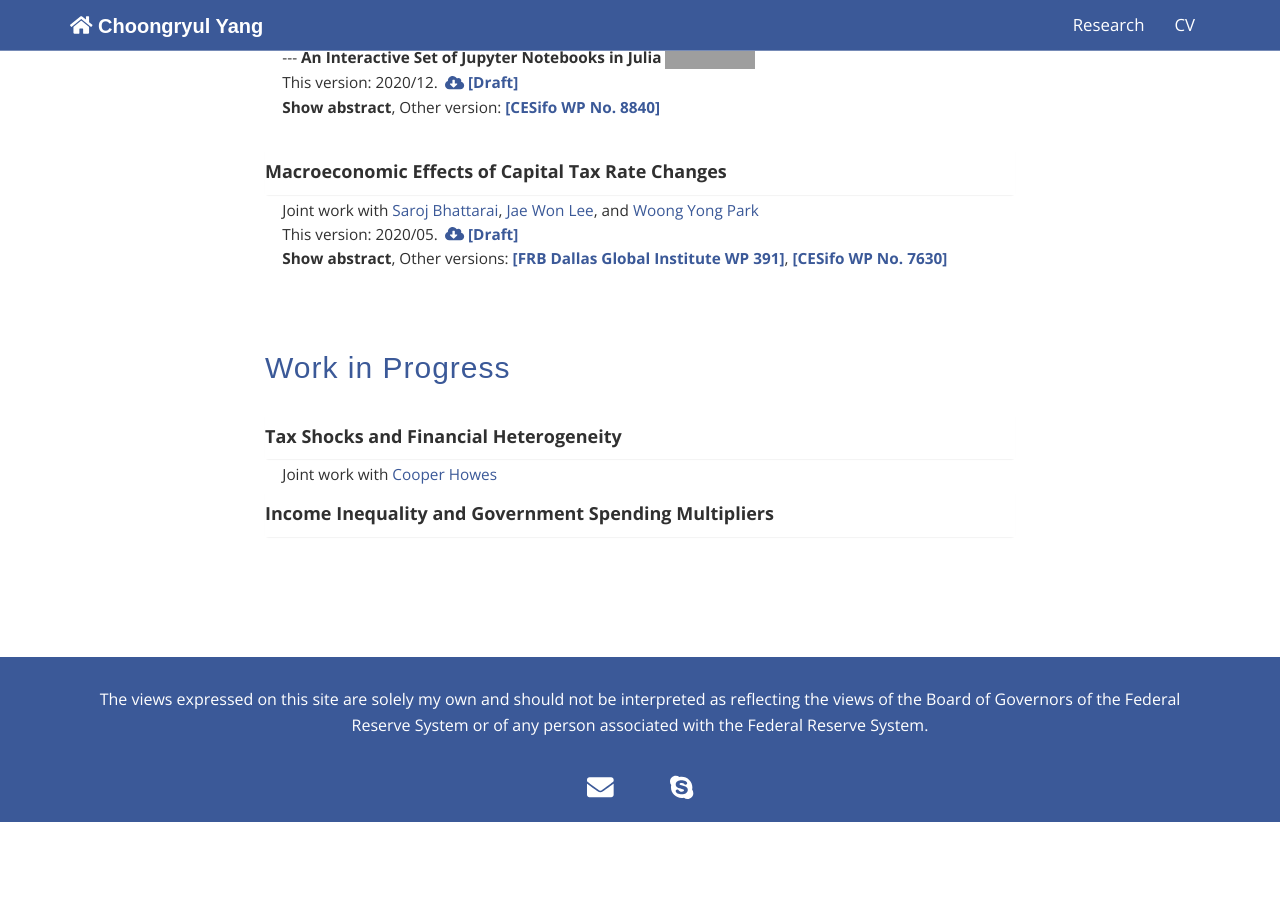
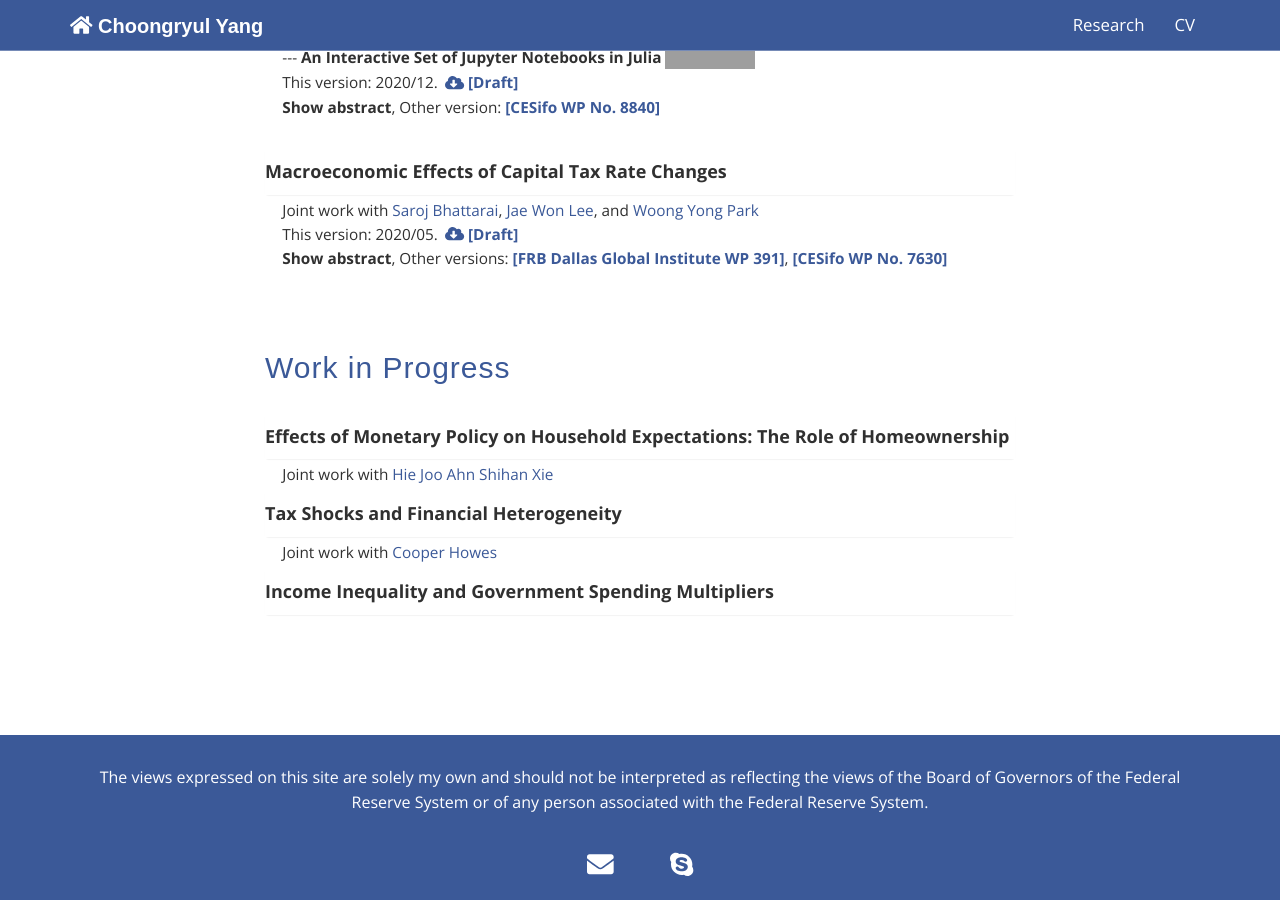
Before and after one commit to choongryulyang/choongryulyang.github.io, a Jekyll site: the page built from index.html, in a window 1280 px wide and 900 px high, scrolled down 1886 px. Built offline with Jekyll 4.4.1, drawn with Linux system fonts in a browser that asks for light colours; before the commit the page ends 2708 px from its top, so only the background shows below that; grey boxes are pictures that could not be loaded.

Commit message:
Update index.html

```diff
--- a/index.html
+++ b/index.html
@@ -527,6 +527,28 @@ title: Choongryul Yang
 					<div class="panel-heading" role="tab" id="headingOne" style="background-color:white;">
 						<div class="panel_title">
 							<div style="font-size:13.5pt; text-align: left; color: #303030">
+							Effects of Monetary Policy on Household Expectations: The Role of Homeownership
+							</div>
+						</div>
+					</div>
+				</div>
+
+				<article>
+				<div class="panel-collapse collapse in" role="tabpanel" >
+					<div class="panel-body">
+						<div style="font-size: 11.5pt; text-align: left; color: #303030; margin-left: 0.8em"> Joint work with
+							<a class="author" style="color: #3b5998" href="https://sites.google.com/site/hiejooahn/" target="_blank">Hie Joo Ahn</a>
+							<a class="author" style="color: #3b5998" href="https://sites.google.com/view/shihanxie/" target="_blank">Shihan Xie</a>
+						</div>
+					</div>
+				</div>
+				</article>
+
+
+				<div class="panel panel-default">
+					<div class="panel-heading" role="tab" id="headingOne" style="background-color:white;">
+						<div class="panel_title">
+							<div style="font-size:13.5pt; text-align: left; color: #303030">
 							Tax Shocks and Financial Heterogeneity
 							</div>
 						</div>
```
